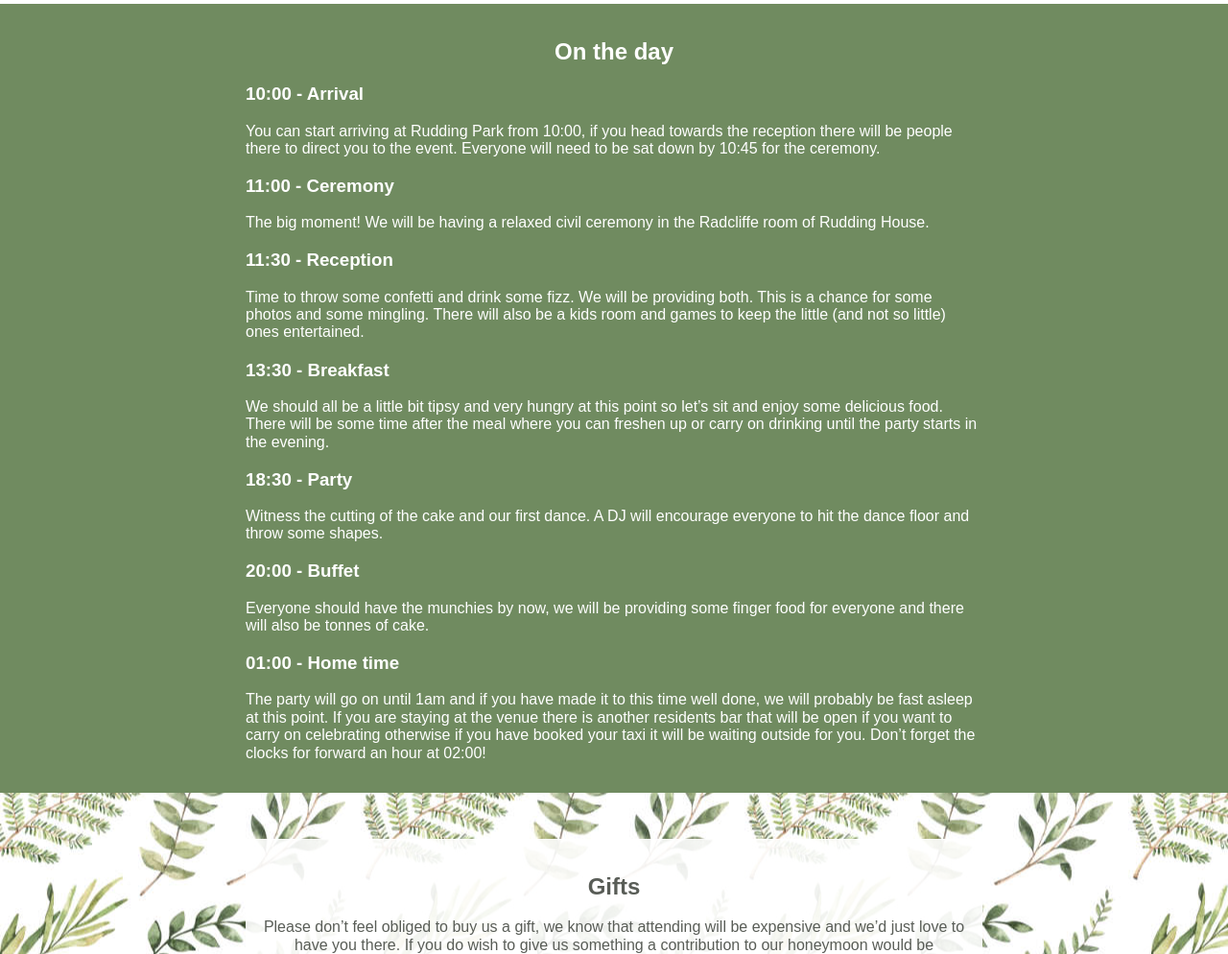
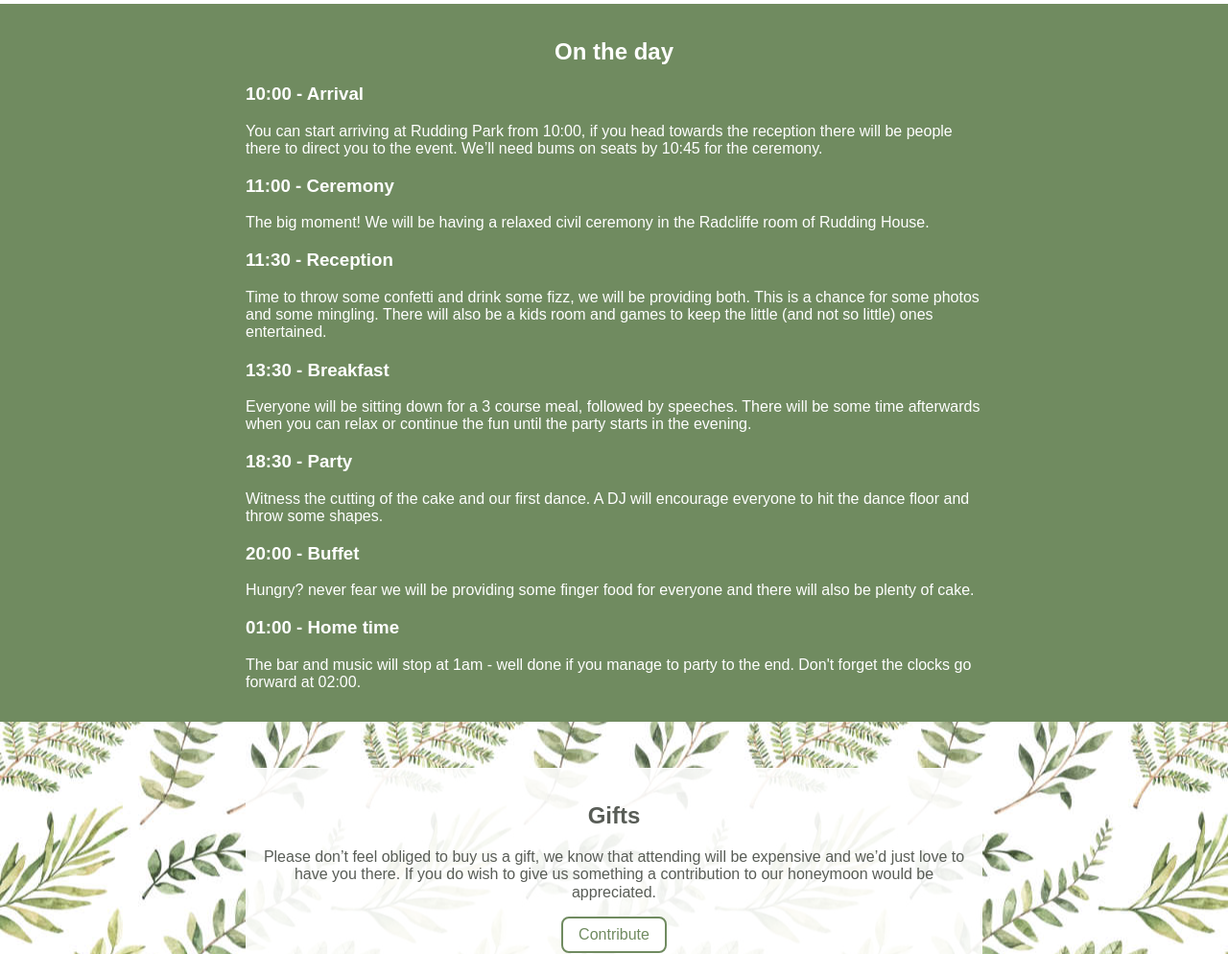
Before and after one commit to kevindew/donnakevin.wedding, a website built with webpack: page src/index.html in a window 1280 px wide. Shown: the part 2460-3454 px from the top of the page at 96% size. Built offline with nearby package versions, Linux system fonts and the light colour scheme; some packages are replaced by stand-ins of ours; files whose address does not match are found by name.

Commit message:
Update timeline copy

```diff
--- a/src/index.html
+++ b/src/index.html
@@ -279,7 +279,7 @@ svgCore.library.add(icons.fas)
             <p class="timeline-entry__copy">
               You can start arriving at Rudding Park from 10:00, if you head
               towards the reception there will be people there to direct you
-              to the event. Everyone will need to be sat down by 10:45 for
+              to the event. We’ll need bums on seats by 10:45 for
               the ceremony.
             </p>
           </div>
@@ -305,7 +305,7 @@ svgCore.library.add(icons.fas)
               <span class="timeline-entry__event">Reception</span>
             </h3>
             <p class="timeline-entry__copy">
-              Time to throw some confetti and drink some fizz. We will be
+              Time to throw some confetti and drink some fizz, we will be
               providing both. This is a chance for some photos and some
               mingling. There will also be a kids room and games to keep
               the little (and not so little) ones entertained.
@@ -320,10 +320,9 @@ svgCore.library.add(icons.fas)
               <span class="timeline-entry__event">Breakfast</span>
             </h3>
             <p class="timeline-entry__copy">
-              We should all be a little bit tipsy and very hungry at this
-              point so let’s sit and enjoy some delicious food. There will
-              be some time after the meal where you can freshen up or carry
-              on drinking until the party starts in the evening.
+              Everyone will be sitting down for a 3 course meal, followed by
+              speeches. There will be some time afterwards when you can relax or
+              continue the fun until the party starts in the evening.
             </p>
           </div>
           <div class="timeline-entry">
@@ -348,9 +347,8 @@ svgCore.library.add(icons.fas)
               <span class="timeline-entry__event">Buffet</span>
             </h3>
             <p class="timeline-entry__copy">
-              Everyone should have the munchies by now, we will be providing
-              some finger food for everyone and there will also be tonnes of
-              cake.
+              Hungry? never fear we will be providing some finger food for
+              everyone and there will also be plenty of cake.
             </p>
           </div>
           <div class="timeline-entry">
@@ -362,12 +360,8 @@ svgCore.library.add(icons.fas)
               <span class="timeline-entry__event">Home time</span>
             </h3>
             <p class="timeline-entry__copy">
-              The party will go on until 1am and if you have made it to this
-              time well done, we will probably be fast asleep at this point.
-              If you are staying at the venue there is another residents bar
-              that will be open if you want to carry on celebrating otherwise
-              if you have booked your taxi it will be waiting outside for you.
-              Don’t forget the clocks for forward an hour at 02:00!
+              The bar and music will stop at 1am - well done if you manage
+              to party to the end. Don't forget the clocks go forward at 02:00.
             </p>
           </div>
         </div>
```
